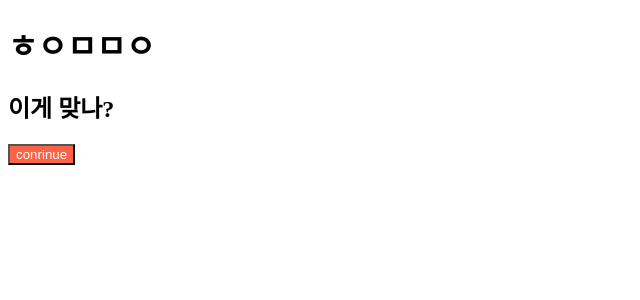
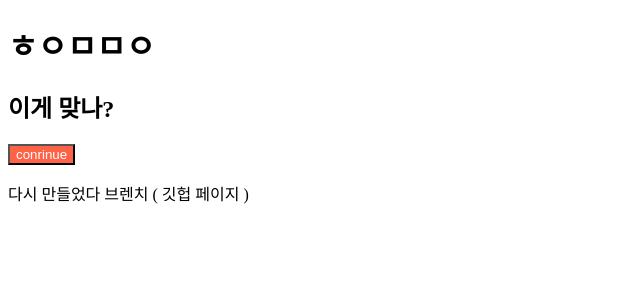
Before and after one commit to redbuttonking/react-for-beginners, a React (Create React App) app: page / in a window 1280 px wide. Shown: the top 300 px of the page, without its empty margins (0-640 px from the left). Built offline with nearby package versions, Linux system fonts and the light colour scheme.

Commit message:
first commit to gh-pages

```diff
--- a/src/App.js
+++ b/src/App.js
@@ -6,6 +6,7 @@ function App() {
       <h1>ㅎㅇㅁㅁㅇ</h1>
       <h2>이게 맞나?</h2>
       <Button text={'conrinue'} />
+      <p> 다시 만들었다 브렌치 ( 깃헙 페이지 )</p>
     </div>
   );
 }
```
